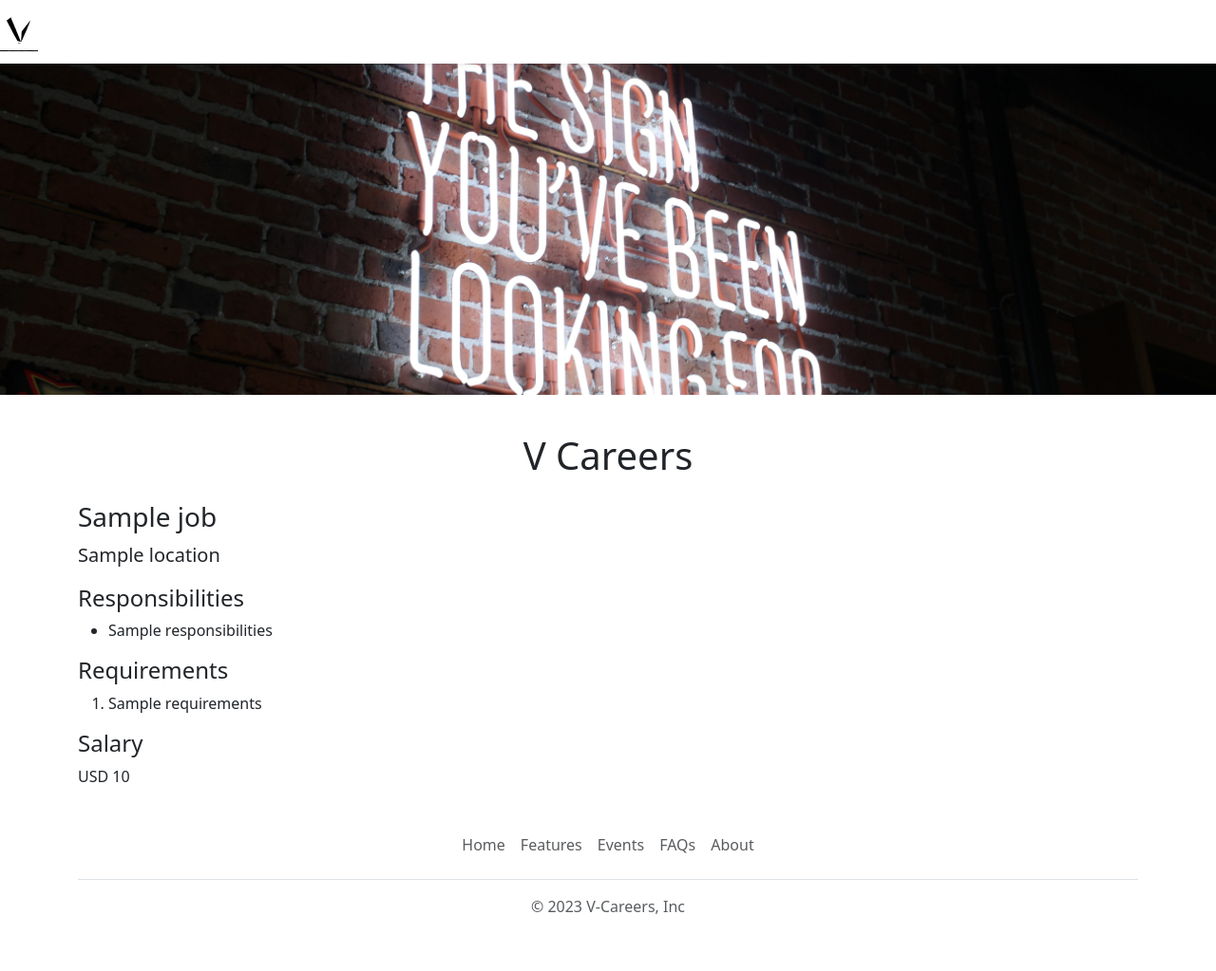
After one commit to venu-369/Careers-website-with-Flask, a Flask app: template templates/jobpage.html in a window 1280 px wide. The commit adds this page. Shown: the whole page at 95% size. Run offline with Flask 3, Linux system fonts and the light colour scheme; the template is opened without the code that fills it: most values are stand-ins (such as "Sample title", 1, 10 or a date in 2020).

Commit message:
added dynamic pages for each job

```diff
--- a/app.py
+++ b/app.py
@@ -1,19 +1,28 @@
 from flask import Flask, render_template, jsonify
-from database import load_jobs_from_db
+from database import load_jobs_from_db, load_job_from_db
 
 app = Flask(__name__)
+
 
 @app.route("/")
 def hello_v():
   jobs = load_jobs_from_db()
-  return render_template('home.html', jobs=jobs, company_name="V")
+  return render_template('home.html', jobs=jobs)
 
 
 @app.route('/api/jobs')
 def list_jobs():
   jobs = load_jobs_from_db()
-  return jsonify (jobs)
+  return jsonify(jobs)
+
+
+@app.route('/job/<id>')
+def show_job(id):
+  job = load_job_from_db(id)
+  if not job:
+    return "Not Found", 404
+  return render_template('jobpage.html', job=job)
 
 
 if __name__ == "__main__":
-    app.run(host='0.0.0.0', debug=True)
+  app.run(host='0.0.0.0', debug=True)
--- /dev/null
+++ b/templates/banner.html
@@ -0,0 +1,10 @@
+<style>
+      #banner {
+        height: 360px;
+        width: 100%;
+        object-fit: cover;
+        margin-bottom: 16px;
+
+      }
+    </style>
+    <img class="img-fluid" id="banner" src="https://careers-website-with-flask.venugopal11.repl.co/static/banner.jpg"  >
--- /dev/null
+++ b/templates/bootstrap.html
@@ -0,0 +1,4 @@
+<meta charset="utf-8">
+    <meta name="viewport" content="width-device-
+      width, initial-scale=1">
+    <link href="https://cdn.jsdelivr.net/npm/bootstrap@5.3.0-alpha1/dist/css/bootstrap.min.css" rel="stylesheet" integrity="sha384-GLhlTQ8iRABdZLl6O3oVMWSktQOp6b7In1Zl3/Jr59b6EGGoI1aFkw7cmDA6j6gD" crossorigin="anonymous">
--- a/templates/jobitem.html
+++ b/templates/jobitem.html
@@ -11,7 +11,7 @@
    </div>
    <div class="col-3 padding-right:16px">
 
-      <a href="mailto:venu2699@gmail.com?subject=Application%20for%20{{job['title']}}&body=My%20name%3A%20%3Cyour%20name%3E%0D%0AMy%20Resume%3A%20%3Cyour%20resume%20link%3E%0D%0AMy%20LinkedIn%3A%20%3ClinkedIn%20link%3E"
+      <a href="/job/{{job['id']}}"
       type="button" class="btn btn-outline-primary">Apply</a>
      </div>
  </div>
--- /dev/null
+++ b/templates/jobpage.html
@@ -0,0 +1,40 @@
+<!DOCTYPE html>
+<html>
+  <head>
+    <title>{{job.title}} - V Careers</title>
+    {% include 'bootstrap.html' %}
+
+  </head>
+  <body>
+    {% include 'nav.html' %}
+    {% include 'banner.html' %}
+    <div class="container">
+    <h1 class="text-center mt-4 mb-4">V Careers</h1>
+
+    <h3 class="mb-2">{{job.title}}</h3>
+
+
+    <p class="lead mt-0">{{job.location}}</p>
+
+    <h4>Responsibilities</h4>
+    <ul>
+      {% for line in job.responsibilities.split("\n") %}
+      <li>{{line}}</li>
+      {% endfor %}
+
+    </ul>
+
+    <h4>Requirements</h4>
+    <ol>
+      {% for line in job.requirements.split("\n") %}
+       <li>{{line}}</li>
+      {% endfor %}
+    </ol>
+
+    <h4>Salary</h4>
+    <p>{{job.currency}} {{job.salary}}</p>
+    </div>
+    {% include 'footer.html' %}
+  </body>
+
+</html>
--- a/templates/nav.html
+++ b/templates/nav.html
@@ -1,6 +1,6 @@
 <nav class="navbar shadow-sm fixed-top bg-white">
   <div class="container-fluid">
-    <a class="navbar-brand" href="#">
+    <a class="navbar-brand" href="/">
       <img src="/static/logo.svg" alt="" width="40" height="40" class="d-inline-block align-text-top row">
 
     </a>
```
Also changed, not shown: database.py (+16 -1 lines), templates/home.html (+3 -14 lines).
